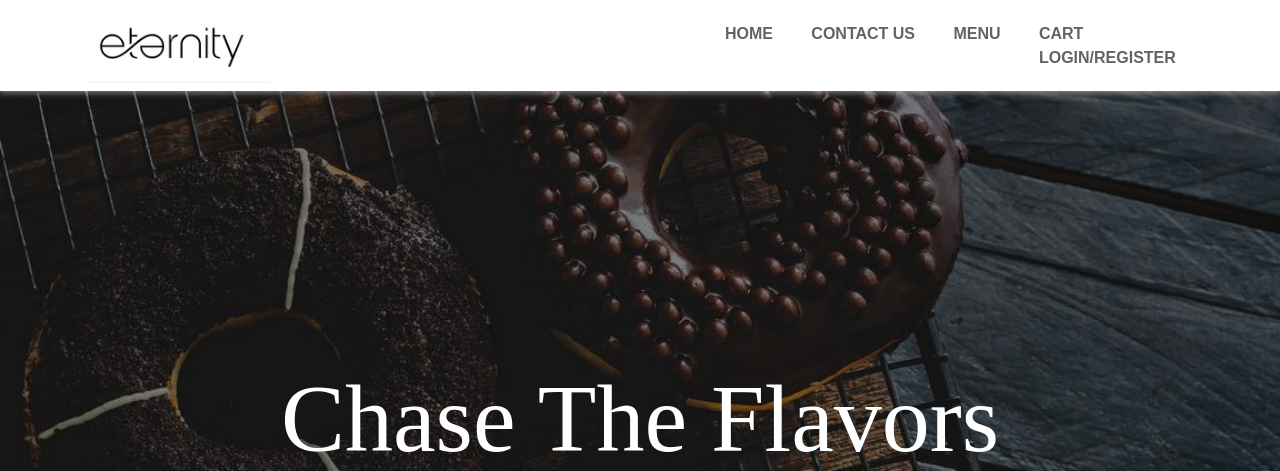
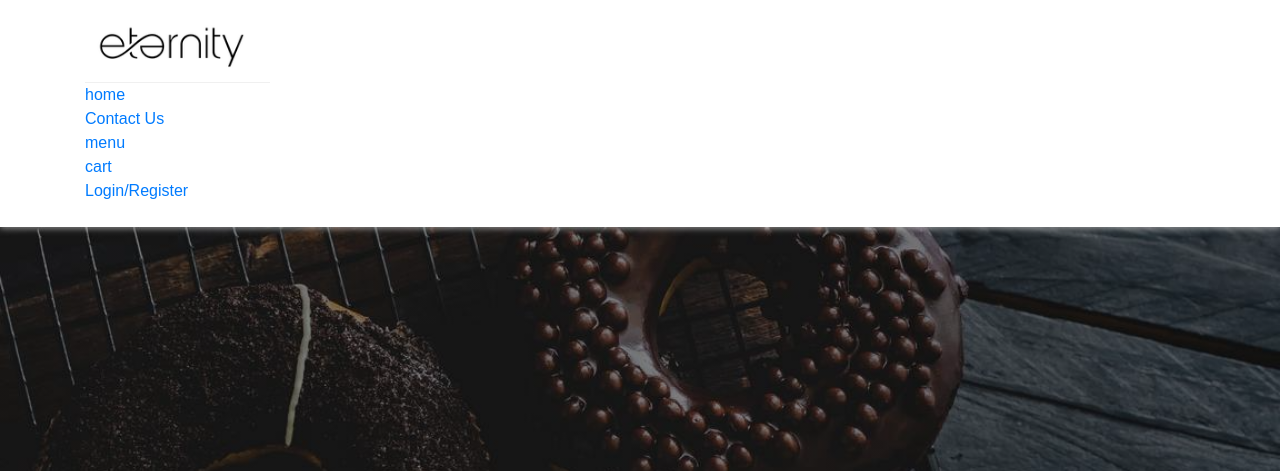
Before and after one commit to swathiv20/Restaurant-Website, a PHP site: page /foodywebsite/index.php in a window 1280 px wide. Shown: the top 471 px of the page. Run offline with PHP 8.4, Linux system fonts and the light colour scheme; some libraries are stand-ins or nearby versions; some web fonts are replaced.

Commit message:
Update header.php

```diff
--- a/header.php
+++ b/header.php
@@ -45,8 +45,8 @@ foreach ($cartArr as $list) {
                         <i class="fas fa-bars"></i>
                     </button>
                 </div>
-                <div class="navbar-expand">
-                    <ul class="navbar-nav">
+                <div class="navbar-collapse">
+                    <ul class="navbar-nav1">
                         <li>
                             <a href="index.php">home</a>
                         </li>
```
